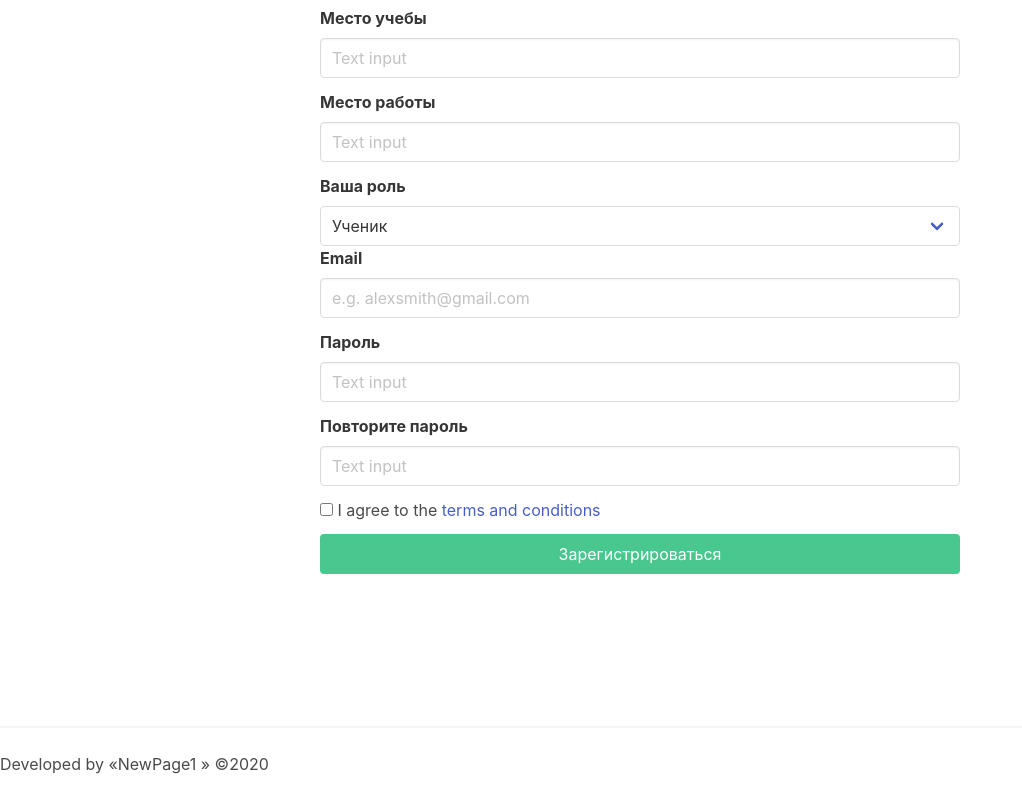
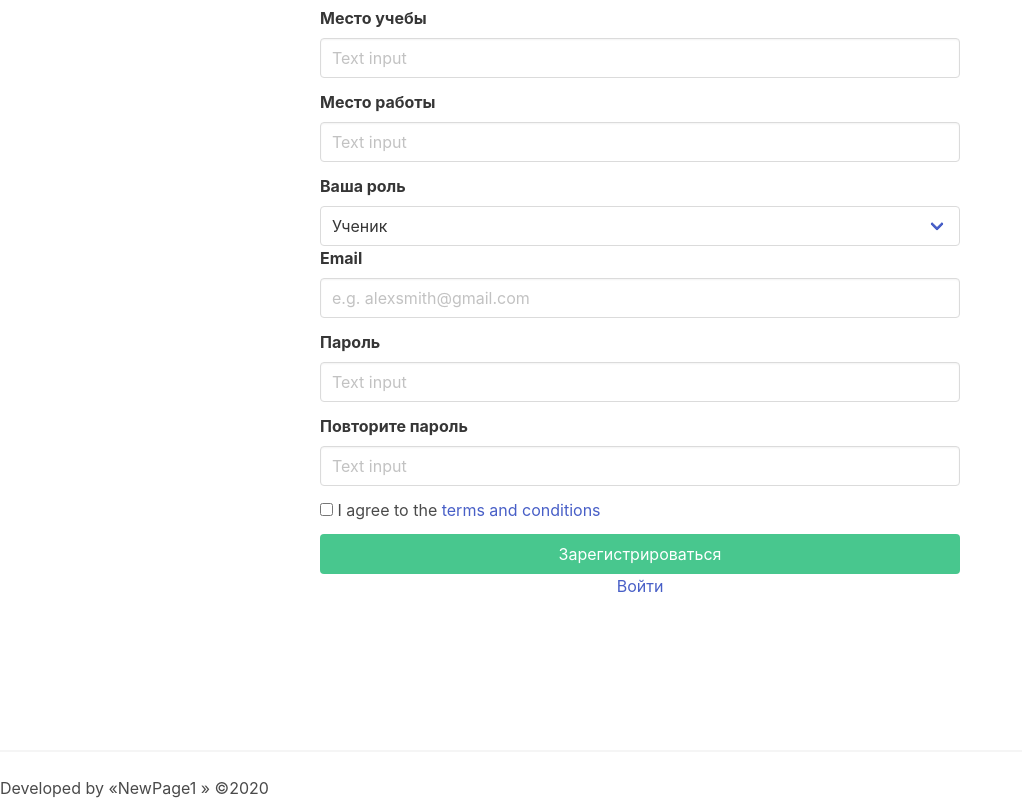
Before and after one commit to newpagexyz/besthack-front, a plain HTML site: page reg.html in a window 1280 px wide. Shown: the part 492-1292 px from the top of the page, without its empty margins (0-1022 px from the left). Before the commit the page ends 1268 px from the top, so only its background shows below. Drawn offline with nearby package versions, Linux system fonts and the light colour scheme.

Commit message:
Update reg.html

```diff
--- a/reg.html
+++ b/reg.html
@@ -192,14 +192,16 @@
                         <input type="checkbox">
                         I agree to the <a href="#">terms and conditions</a>
                     </label>
+
                 </div>
             </div>
-            <div class="field">
+            <div class="field" style="text-align: center ;">
                 <p class="control">
                     <button class="button is-success is-fullwidth">
                     Зарегистрироваться
                   </button>
                 </p>
+                <a href='#'>Войти</a>
             </div>
         </form>
     </div>
```
